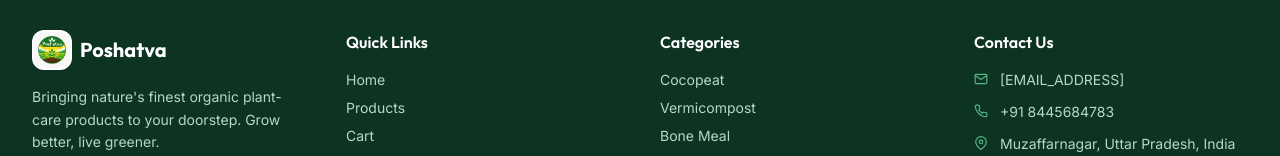
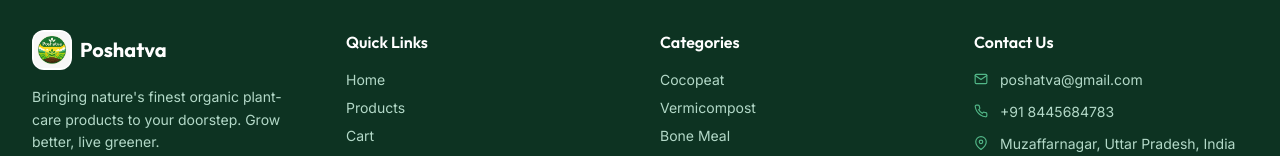
Before and after one commit to redinsideout/Poshatva-Website, a React (Create React App) app in the folder poshtva-frontend/: page / in a window 1280 px wide. Shown: the part 3050-3206 px from the top of the page. Built offline with nearby package versions, Linux system fonts and the light colour scheme; no server answers; the HTML template or start-up script is replaced by a standard one.

Commit message:
feat: updated footer email address to poshatva@gmail.com

```diff
--- a/poshtva-frontend/src/components/Footer.jsx
+++ b/poshtva-frontend/src/components/Footer.jsx
@@ -57,7 +57,7 @@
           <div>
             <h4 className="font-display font-semibold text-white mb-4">Contact Us</h4>
             <ul className="space-y-3 text-sm text-forest-200">
-              <li className="flex items-start gap-3"><FiMail className="mt-0.5 flex-shrink-0 text-leaf" /><span>[EMAIL_ADDRESS]</span></li>
+              <li className="flex items-start gap-3"><FiMail className="mt-0.5 flex-shrink-0 text-leaf" /><span>poshatva@gmail.com</span></li>
               <li className="flex items-start gap-3"><FiPhone className="mt-0.5 flex-shrink-0 text-leaf" /><span>+91 8445684783</span></li>
               <li className="flex items-start gap-3"><FiMapPin className="mt-0.5 flex-shrink-0 text-leaf" /><span>Muzaffarnagar, Uttar Pradesh, India 251001</span></li>
             </ul>
```
